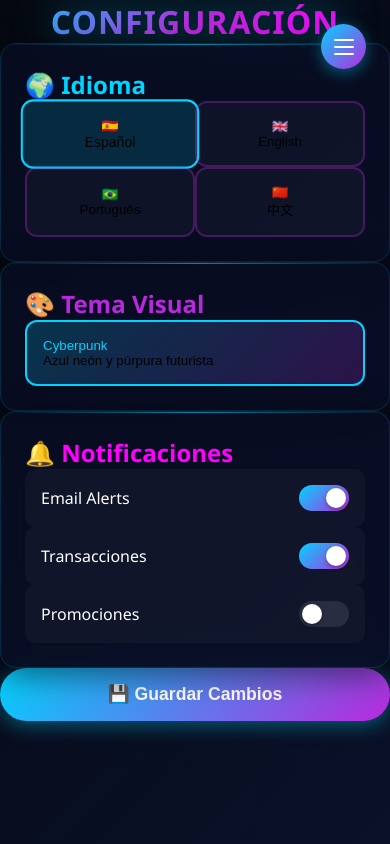
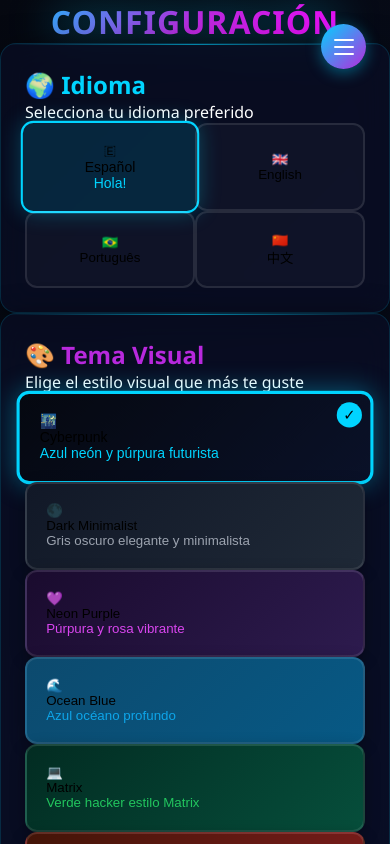
Before and after one commit to gonzalezalain862-web3/Primarch-System, a Next.js app: page /configuracion in a window 390 px wide. Shown: the top 844 px of the page. Built offline with nearby package versions, Linux system fonts and the light colour scheme; no server answers; what thirdweb would draw is missing.

Commit message:
feat: configuracion funcional con 6 temas + multi-idioma

```diff
--- a/src/app/configuracion/page.tsx
+++ b/src/app/configuracion/page.tsx
@@ -1,12 +1,12 @@
 "use client";
 
-import { useState } from "react";
+import { useState, useEffect } from "react";
 import Link from "next/link";
 
 export default function ConfiguracionPage() {
   const [menuOpen, setMenuOpen] = useState(false);
   const [language, setLanguage] = useState("es");
-  const [theme, setTheme] = useState("cyber");
+  const [selectedTheme, setSelectedTheme] = useState("cyberpunk");
   const [notifications, setNotifications] = useState({
     email: true,
     transactions: true,
@@ -14,41 +14,177 @@ export default function ConfiguracionPage() {
   });
   const [saving, setSaving] = useState(false);
   const [saved, setSaved] = useState(false);
+  const [appliedLanguage, setAppliedLanguage] = useState("es");
+
+  // Cargar configuración guardada al montar
+  useEffect(() => {
+    const savedLang = localStorage.getItem("primarch_language");
+    const savedTheme = localStorage.getItem("primarch_theme");
+    const savedNotifs = localStorage.getItem("primarch_notifications");
+
+    if (savedLang) setLanguage(savedLang);
+    if (savedTheme) setSelectedTheme(savedTheme);
+    if (savedNotifs) setNotifications(JSON.parse(savedNotifs));
+  }, []);
 
   const handleSave = () => {
     setSaving(true);
-    // Simular guardado
+
+    // Guardar en localStorage
+    localStorage.setItem("primarch_language", language);
+    localStorage.setItem("primarch_theme", selectedTheme);
+    localStorage.setItem("primarch_notifications", JSON.stringify(notifications));
+
+    // Aplicar cambios inmediatamente
+    setAppliedLanguage(language);
+    document.documentElement.lang = language;
+
+    // Aplicar tema al body
+    const themeColors = themes[selectedTheme].colors;
+    document.documentElement.style.setProperty("--primary-color", themeColors.primary);
+    document.documentElement.style.setProperty("--secondary-color", themeColors.secondary);
+
     setTimeout(() => {
       setSaving(false);
       setSaved(true);
       setTimeout(() => setSaved(false), 3000);
-    }, 1000);
+    }, 800);
   };
 
   const languages = [
-    { code: "es", name: "Español", flag: "🇪🇸" },
-    { code: "en", name: "English", flag: "🇬🇧" },
-    { code: "pt", name: "Português", flag: "🇧🇷" },
-    { code: "zh", name: "中文", flag: "🇨🇳" },
+    { code: "es", name: "Español", flag: "🇪", greeting: "Hola" },
+    { code: "en", name: "English", flag: "🇬🇧", greeting: "Hello" },
+    { code: "pt", name: "Português", flag: "🇧🇷", greeting: "Olá" },
+    { code: "zh", name: "中文", flag: "🇨🇳", greeting: "你好" },
   ];
 
+  const themes = {
+    cyberpunk: {
+      name: "Cyberpunk",
+      description: "Azul neón y púrpura futurista",
+      icon: "🌃",
+      colors: { primary: "#00d4ff", secondary: "#b829dd" },
+      gradient: "linear-gradient(135deg, #00d4ff, #b829dd)",
+      bg: "linear-gradient(135deg, #050810 0%, #0a1128 100%)"
+    },
+    darkMinimalist: {
+      name: "Dark Minimalist",
+      description: "Gris oscuro elegante y minimalista",
+      icon: "🌑",
+      colors: { primary: "#9ca3af", secondary: "#4b5563" },
+      gradient: "linear-gradient(135deg, #9ca3af, #4b5563)",
+      bg: "linear-gradient(135deg, #111827 0%, #1f2937 100%)"
+    },
+    neonPurple: {
+      name: "Neon Purple",
+      description: "Púrpura y rosa vibrante",
+      icon: "💜",
+      colors: { primary: "#d946ef", secondary: "#ec4899" },
+      gradient: "linear-gradient(135deg, #d946ef, #ec4899)",
+      bg: "linear-gradient(135deg, #1a0b2e 0%, #2d1b4e 100%)"
+    },
+    oceanBlue: {
+      name: "Ocean Blue",
+      description: "Azul océano profundo",
+      icon: "🌊",
+      colors: { primary: "#0ea5e9", secondary: "#06b6d4" },
+      gradient: "linear-gradient(135deg, #0ea5e9, #06b6d4)",
+      bg: "linear-gradient(135deg, #0c4a6e 0%, #075985 100%)"
+    },
+    matrix: {
+      name: "Matrix",
+      description: "Verde hacker estilo Matrix",
+      icon: "💻",
+      colors: { primary: "#22c55e", secondary: "#16a34a" },
+      gradient: "linear-gradient(135deg, #22c55e, #16a34a)",
+      bg: "linear-gradient(135deg, #022c22 0%, #064e3b 100%)"
+    },
+    sunset: {
+      name: "Sunset",
+      description: "Naranja y rojo atardecer",
+      icon: "🌅",
+      colors: { primary: "#f97316", secondary: "#ef4444" },
+      gradient: "linear-gradient(135deg, #f97316, #ef4444)",
+      bg: "linear-gradient(135deg, #431407 0%, #7f1d1d 100%)"
+    }
+  };
+
+  // Textos traducidos
+  const translations = {
+    es: {
+      title: "CONFIGURACIÓN",
+      language: "🌍 Idioma",
+      theme: "🎨 Tema Visual",
+      notifications: "🔔 Notificaciones",
+      email: "Email alerts",
+      transactions: "Transacciones",
+      promotions: "Promociones",
+      save: "💾 Guardar Cambios",
+      saving: "⏳ Guardando...",
+      saved: "✅ ¡Cambios guardados!",
+      selectLang: "Selecciona tu idioma preferido"
+    },
+    en: {
+      title: "SETTINGS",
+      language: "🌍 Language",
+      theme: "🎨 Visual Theme",
+      notifications: "🔔 Notifications",
+      email: "Email alerts",
+      transactions: "Transactions",
+      promotions: "Promotions",
+      save: "💾 Save Changes",
+      saving: "⏳ Saving...",
+      saved: "✅ Changes saved!",
+      selectLang: "Select your preferred language"
+    },
+    pt: {
+      title: "CONFIGURAÇÕES",
+      language: "🌍 Idioma",
+      theme: "🎨 Tema Visual",
+      notifications: "🔔 Notificações",
+      email: "Alertas de email",
+      transactions: "Transações",
+      promotions: "Promoções",
+      save: "💾 Salvar Alterações",
+      saving: "⏳ Salvando...",
+      saved: "✅ Alterações salvas!",
+      selectLang: "Selecione seu idioma preferido"
+    },
+    zh: {
+      title: "设置",
+      language: "🌍 语言",
+      theme: "🎨 视觉主题",
+      notifications: "🔔 通知",
+      email: "电子邮件提醒",
+      transactions: "交易",
+      promotions: "促销",
+      save: "💾 保存更改",
+      saving: "⏳ 保存中...",
+      saved: "✅ 更改已保存!",
+      selectLang: "选择您喜欢的语言"
+    }
+  };
+
+  const t = translations[appliedLanguage as keyof typeof translations] || translations.es;
+  const currentTheme = themes[selectedTheme as keyof typeof themes];
+
   return (
-    <div className="min-h-screen relative" style={{ background: "linear-gradient(135deg, #050810 0%, #0a1128 100%)" }}>
+    <div className="min-h-screen relative" style={{ background: currentTheme.bg }}>
       {/* Menú Hamburguesa */}
       <nav className={`hamburger-menu ${menuOpen ? "active" : ""}`} style={{ position: "fixed", top: "1.5rem", right: "1.5rem", zIndex: 1000 }}>
         <button
           className="hamburger-button"
           onClick={() => setMenuOpen(!menuOpen)}
-          style={{ width: "45px", height: "45px", background: "linear-gradient(135deg, #00d4ff, #b829dd)", border: "none", borderRadius: "50%", display: "flex", flexDirection: "column", justifyContent: "center", alignItems: "center", gap: "5px", boxShadow: "0 4px 15px rgba(0, 212, 255, 0.4)", cursor: "pointer" }}
+          style={{ width: "45px", height: "45px", background: currentTheme.gradient, border: "none", borderRadius: "50%", display: "flex", flexDirection: "column", justifyContent: "center", alignItems: "center", gap: "5px", boxShadow: `0 4px 15px ${currentTheme.colors.primary}66`, cursor: "pointer" }}
         >
           <span style={{ width: "20px", height: "2px", background: "white", borderRadius: "2px" }}></span>
           <span style={{ width: "20px", height: "2px", background: "white", borderRadius: "2px" }}></span>
           <span style={{ width: "20px", height: "2px", background: "white", borderRadius: "2px" }}></span>
         </button>
-        <div className="hamburger-dropdown" style={{ position: "absolute", top: "60px", right: "0", background: "rgba(10, 14, 39, 0.95)", backdropFilter: "blur(12px)", border: "1px solid rgba(0, 212, 255, 0.2)", borderRadius: "12px", padding: "0.8rem", minWidth: "220px", opacity: menuOpen ? 1 : 0, visibility: menuOpen ? "visible" : "hidden", transform: menuOpen ? "translateY(0)" : "translateY(-10px)", transition: "0.3s", boxShadow: "0 10px 30px rgba(0,0,0,0.6)" }}>
+        <div className="hamburger-dropdown" style={{ position: "absolute", top: "60px", right: "0", background: "rgba(10, 14, 39, 0.95)", backdropFilter: "blur(12px)", border: `1px solid ${currentTheme.colors.primary}33`, borderRadius: "12px", padding: "0.8rem", minWidth: "220px", opacity: menuOpen ? 1 : 0, visibility: menuOpen ? "visible" : "hidden", transform: menuOpen ? "translateY(0)" : "translateY(-10px)", transition: "0.3s", boxShadow: "0 10px 30px rgba(0,0,0,0.6)" }}>
           <Link href="/" style={{ display: "block", padding: "0.7rem 1rem", color: "white", textDecoration: "none", borderRadius: "8px", marginBottom: "0.4rem", background: "rgba(0, 212, 255, 0.08)" }}>🏠 Inicio</Link>
           <Link href="/registro" style={{ display: "block", padding: "0.7rem 1rem", color: "white", textDecoration: "none", borderRadius: "8px", marginBottom: "0.4rem", background: "rgba(0, 212, 255, 0.08)" }}>📝 Registro</Link>
-          <Link href="/configuracion" style={{ display: "block", padding: "0.7rem 1rem", color: "white", textDecoration: "none", borderRadius: "8px", marginBottom: "0.4rem", background: "rgba(0, 212, 255, 0.25)" }}>⚙️ Configuración</Link>
+          <Link href="/configuracion" style={{ display: "block", padding: "0.7rem 1rem", color: "white", textDecoration: "none", borderRadius: "8px", marginBottom: "0.4rem", background: "rgba(0, 212, 255, 0.25)" }}>⚙️ {t.title}</Link>
           <Link href="/planes" style={{ display: "block", padding: "0.7rem 1rem", color: "white", textDecoration: "none", borderRadius: "8px", marginBottom: "0.4rem", background: "rgba(0, 212, 255, 0.08)" }}>💎 Planes</Link>
           <Link href="/pago" style={{ display: "block", padding: "0.7rem 1rem", color: "white", textDecoration: "none", borderRadius: "8px", marginBottom: "0.4rem", background: "rgba(0, 212, 255, 0.08)" }}>💳 Pagar con MetaMask</Link>
           <Link href="/defi" style={{ display: "block", padding: "0.7rem 1rem", color: "white", textDecoration: "none", borderRadius: "8px", marginBottom: "0.4rem", background: "rgba(0, 212, 255, 0.08)" }}>🚀 Plataforma DeFi</Link>
@@ -56,70 +192,86 @@ export default function ConfiguracionPage() {
         </div>
       </nav>
 
-      <main className="px-4 py-20 max-w-4xl mx-auto relative z-10">
-        <h1 className="cyber-title text-4xl text-center mb-12">CONFIGURACIÓN</h1>
+      <main className="px-4 py-20 max-w-5xl mx-auto relative z-10">
+        <h1 className="cyber-title text-4xl text-center mb-4" style={{ background: currentTheme.gradient, WebkitBackgroundClip: "text", WebkitTextFillColor: "transparent", filter: `drop-shadow(0 0 20px ${currentTheme.colors.primary}66)` }}>
+          {t.title}
+        </h1>
 
         <div className="space-y-8">
           {/* Idioma */}
-          <div className="cyber-panel" style={{ background: "rgba(10, 14, 39, 0.65)", backdropFilter: "blur(16px)", border: "1px solid rgba(0, 212, 255, 0.15)", borderRadius: "16px", padding: "1.5rem", boxShadow: "0 8px 32px rgba(0, 0, 0, 0.5)" }}>
-            <h2 className="text-2xl font-bold mb-6" style={{ color: "#00d4ff" }}>🌍 Idioma</h2>
+          <div className="cyber-panel" style={{ background: "rgba(10, 14, 39, 0.65)", backdropFilter: "blur(16px)", border: `1px solid ${currentTheme.colors.primary}22`, borderRadius: "16px", padding: "1.5rem", boxShadow: "0 8px 32px rgba(0, 0, 0, 0.5)" }}>
+            <h2 className="text-2xl font-bold mb-2" style={{ color: currentTheme.colors.primary }}>{t.language}</h2>
+            <p className="text-gray-400 text-sm mb-6">{t.selectLang}</p>
             <div className="grid grid-cols-2 md:grid-cols-4 gap-4">
               {languages.map((lang) => (
                 <button
                   key={lang.code}
                   onClick={() => setLanguage(lang.code)}
                   style={{
-                    padding: "1rem",
+                    padding: "1.2rem",
                     borderRadius: "12px",
-                    border: language === lang.code ? "2px solid #00d4ff" : "2px solid rgba(184, 41, 221, 0.3)",
-                    background: language === lang.code ? "rgba(0, 212, 255, 0.15)" : "rgba(255, 255, 255, 0.03)",
+                    border: language === lang.code ? `2px solid ${currentTheme.colors.primary}` : "2px solid rgba(255, 255, 255, 0.1)",
+                    background: language === lang.code ? `${currentTheme.colors.primary}22` : "rgba(255, 255, 255, 0.03)",
                     cursor: "pointer",
                     transition: "all 0.3s",
-                    transform: language === lang.code ? "scale(1.05)" : "scale(1)"
+                    transform: language === lang.code ? "scale(1.05)" : "scale(1)",
+                    boxShadow: language === lang.code ? `0 0 20px ${currentTheme.colors.primary}44` : "none"
                   }}
                 >
-                  <div className="text-3xl mb-2">{lang.flag}</div>
+                  <div className="text-4xl mb-2">{lang.flag}</div>
                   <div className="font-semibold text-white">{lang.name}</div>
+                  {language === lang.code && <div className="text-xs mt-2" style={{ color: currentTheme.colors.primary }}>{lang.greeting}!</div>}
                 </button>
               ))}
             </div>
           </div>
 
-          {/* Tema Visual */}
-          <div className="cyber-panel" style={{ background: "rgba(10, 14, 39, 0.65)", backdropFilter: "blur(16px)", border: "1px solid rgba(0, 212, 255, 0.15)", borderRadius: "16px", padding: "1.5rem", boxShadow: "0 8px 32px rgba(0, 0, 0, 0.5)" }}>
-            <h2 className="text-2xl font-bold mb-6" style={{ color: "#b829dd" }}>🎨 Tema Visual</h2>
-            <div className="space-y-4">
+          {/* Temas Visuales */}
+          <div className="cyber-panel" style={{ background: "rgba(10, 14, 39, 0.65)", backdropFilter: "blur(16px)", border: `1px solid ${currentTheme.colors.primary}22`, borderRadius: "16px", padding: "1.5rem", boxShadow: "0 8px 32px rgba(0, 0, 0, 0.5)" }}>
+            <h2 className="text-2xl font-bold mb-2" style={{ color: currentTheme.colors.secondary }}>{t.theme}</h2>
+            <p className="text-gray-400 text-sm mb-6">Elige el estilo visual que más te guste</p>
+            <div className="grid grid-cols-1 md:grid-cols-2 lg:grid-cols-3 gap-4">
+              {Object.entries(themes).map(([key, theme]) => (
                 <button
-                onClick={() => setTheme("cyber")}
+                  key={key}
+                  onClick={() => setSelectedTheme(key)}
                   style={{
-                  width: "100%",
-                  padding: "1rem",
+                    padding: "1.2rem",
                     borderRadius: "12px",
-                  border: theme === "cyber" ? "2px solid #00d4ff" : "2px solid rgba(184, 41, 221, 0.3)",
-                  background: theme === "cyber" ? "linear-gradient(135deg, rgba(0, 212, 255, 0.2), rgba(184, 41, 221, 0.2))" : "rgba(255, 255, 255, 0.03)",
+                    border: selectedTheme === key ? `3px solid ${theme.colors.primary}` : "2px solid rgba(255, 255, 255, 0.1)",
+                    background: theme.bg,
                     cursor: "pointer",
                     textAlign: "left",
-                  transition: "all 0.3s"
+                    transition: "all 0.3s",
+                    transform: selectedTheme === key ? "scale(1.05)" : "scale(1)",
+                    boxShadow: selectedTheme === key ? `0 0 25px ${theme.colors.primary}66` : "0 4px 15px rgba(0,0,0,0.3)",
+                    position: "relative",
+                    overflow: "hidden"
                   }}
                 >
-                <div className="font-bold" style={{ color: "#00d4ff" }}>Cyberpunk</div>
-                <div className="text-sm text-gray-400">Azul neón y púrpura futurista</div>
+                  {selectedTheme === key && (
+                    <div style={{ position: "absolute", top: "8px", right: "8px", width: "24px", height: "24px", background: theme.colors.primary, borderRadius: "50%", display: "flex", alignItems: "center", justifyContent: "center", fontSize: "14px" }}>✓</div>
+                  )}
+                  <div className="text-3xl mb-2">{theme.icon}</div>
+                  <div className="font-bold text-white mb-1">{theme.name}</div>
+                  <div className="text-xs" style={{ color: theme.colors.primary }}>{theme.description}</div>
                 </button>
+              ))}
             </div>
           </div>
 
           {/* Notificaciones */}
-          <div className="cyber-panel" style={{ background: "rgba(10, 14, 39, 0.65)", backdropFilter: "blur(16px)", border: "1px solid rgba(0, 212, 255, 0.15)", borderRadius: "16px", padding: "1.5rem", boxShadow: "0 8px 32px rgba(0, 0, 0, 0.5)" }}>
-            <h2 className="text-2xl font-bold mb-6" style={{ color: "#ff00ff" }}>🔔 Notificaciones</h2>
+          <div className="cyber-panel" style={{ background: "rgba(10, 14, 39, 0.65)", backdropFilter: "blur(16px)", border: `1px solid ${currentTheme.colors.primary}22`, borderRadius: "16px", padding: "1.5rem", boxShadow: "0 8px 32px rgba(0, 0, 0, 0.5)" }}>
+            <h2 className="text-2xl font-bold mb-6" style={{ color: currentTheme.colors.secondary }}>{t.notifications}</h2>
             <div className="space-y-4">
               {Object.entries(notifications).map(([key, value]) => (
                 <label key={key} style={{ display: "flex", alignItems: "center", justifyContent: "space-between", padding: "1rem", background: "rgba(255, 255, 255, 0.03)", borderRadius: "10px", cursor: "pointer" }}>
-                  <span className="text-white capitalize">{key === "email" ? "Email alerts" : key === "transactions" ? "Transacciones" : "Promociones"}</span>
+                  <span className="text-white capitalize">{t[key as keyof typeof t]}</span>
                   <div
                     onClick={() => setNotifications(prev => ({ ...prev, [key]: !prev[key as keyof typeof prev] }))}
                     style={{
                       width: "50px", height: "26px", borderRadius: "13px",
-                      background: value ? "linear-gradient(135deg, #00d4ff, #b829dd)" : "rgba(255, 255, 255, 0.1)",
+                      background: value ? currentTheme.gradient : "rgba(255, 255, 255, 0.1)",
                       position: "relative", cursor: "pointer", transition: "background 0.3s"
                     }}
                   >
@@ -139,14 +291,15 @@ export default function ConfiguracionPage() {
             onClick={handleSave}
             disabled={saving}
             style={{
-              width: "100%", padding: "1rem", borderRadius: "50px", fontSize: "1.1rem", fontWeight: "600",
-              background: saving ? "rgba(255, 255, 255, 0.1)" : "linear-gradient(135deg, #00d4ff, #b829dd)",
+              width: "100%", padding: "1.2rem", borderRadius: "50px", fontSize: "1.1rem", fontWeight: "600",
+              background: saving ? "rgba(255, 255, 255, 0.1)" : currentTheme.gradient,
               color: "white", border: "none", cursor: saving ? "not-allowed" : "pointer",
-              boxShadow: saving ? "none" : "0 4px 20px rgba(0, 212, 255, 0.4)",
-              transition: "all 0.3s"
+              boxShadow: saving ? "none" : `0 4px 20px ${currentTheme.colors.primary}66`,
+              transition: "all 0.3s",
+              transform: saving ? "scale(1)" : "scale(1.02)"
             }}
           >
-            {saving ? "⏳ Guardando..." : saved ? "✅ ¡Cambios guardados!" : "💾 Guardar Cambios"}
+            {saving ? t.saving : saved ? t.saved : t.save}
           </button>
         </div>
       </main>
```
Lines whose indentation alone changed are shown as unchanged.
